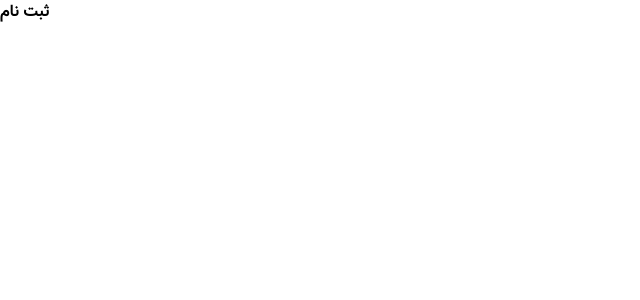
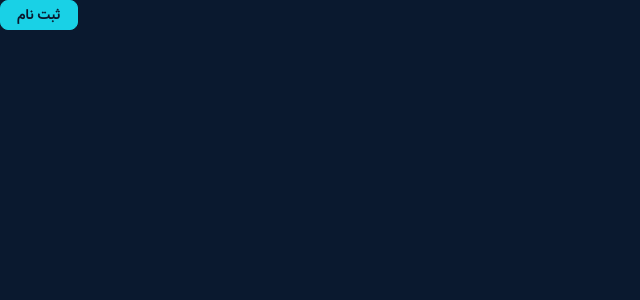
Before and after one commit to YasharFaridi/morva-clinic-talent, a Next.js app: page / in a window 1280 px wide. Shown: the top 300 px of the page, without its empty margins (0-640 px from the left). Built offline with nearby package versions, Linux system fonts and the light colour scheme.

Commit message:
install daisyUI and add site them

```diff
--- a/src/app/globals.css
+++ b/src/app/globals.css
@@ -1,4 +1,42 @@
 @import "tailwindcss";
+@plugin "daisyui";
+
+@plugin "daisyui/theme" {
+  name: "morva";
+  default: true;
+  prefersdark: true;
+  color-scheme: "dark";
+  --color-base-100: #0A192F;
+  --color-base-200: #112240;
+  --color-base-300: #1A2B3C;
+  --color-base-content: #FFFFFF;
+  --color-primary: #19D1E6;
+  --color-primary-content: #0A192F;
+  --color-secondary: #14B8A6;
+  --color-secondary-content: #1A2B3C;
+  --color-accent: #FF7F50;
+  --color-accent-content: oklch(26% 0.079 36.259);
+  --color-neutral: #1A2B3C;
+  --color-neutral-content: #FFFFFF;
+  --color-info: #0EA5E9;
+  --color-info-content: oklch(14% 0 0);
+  --color-success: #22C55E;
+  --color-success-content: oklch(26% 0.065 152.934);
+  --color-warning: #FACC15;
+  --color-warning-content: #1A2B3C;
+  --color-error: #EF4444;
+  --color-error-content: oklch(27% 0.105 12.094);
+  --radius-selector: 0.5rem;
+  --radius-field: 0.5rem;
+  --radius-box: 0.5rem;
+  --size-selector: 0.25rem;
+  --size-field: 0.1875rem;
+  --border: 1px;
+  --depth: 0;
+  --noise: 0;
+}
+
+
 
 body {
   font-family: var(--font-vazir), sans-serif;
--- a/src/app/page.tsx
+++ b/src/app/page.tsx
@@ -1,3 +1,5 @@
 export default function Home() {
-  return <div className="font-bold">ثبت نام</div>;
+  return <div className="font-bold">
+    <button className="btn btn-primary"> ثبت نام</button>
+  </div>;
 }
```
Also changed, not shown: package.json (+7 -6 lines), 1 other file (tests, documents, lock files or other folders).
